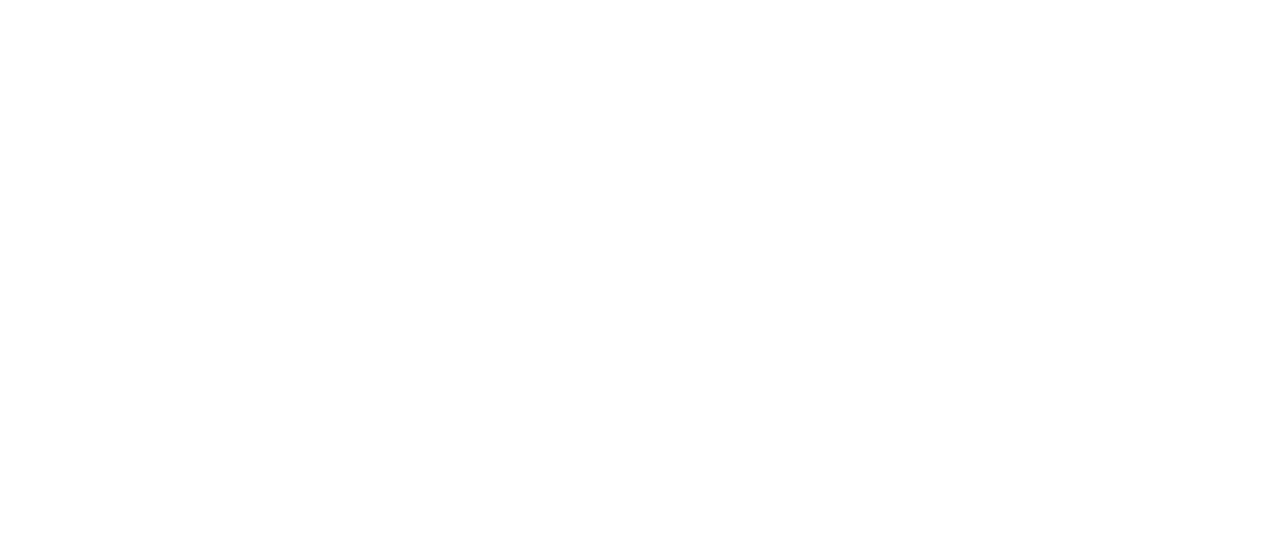
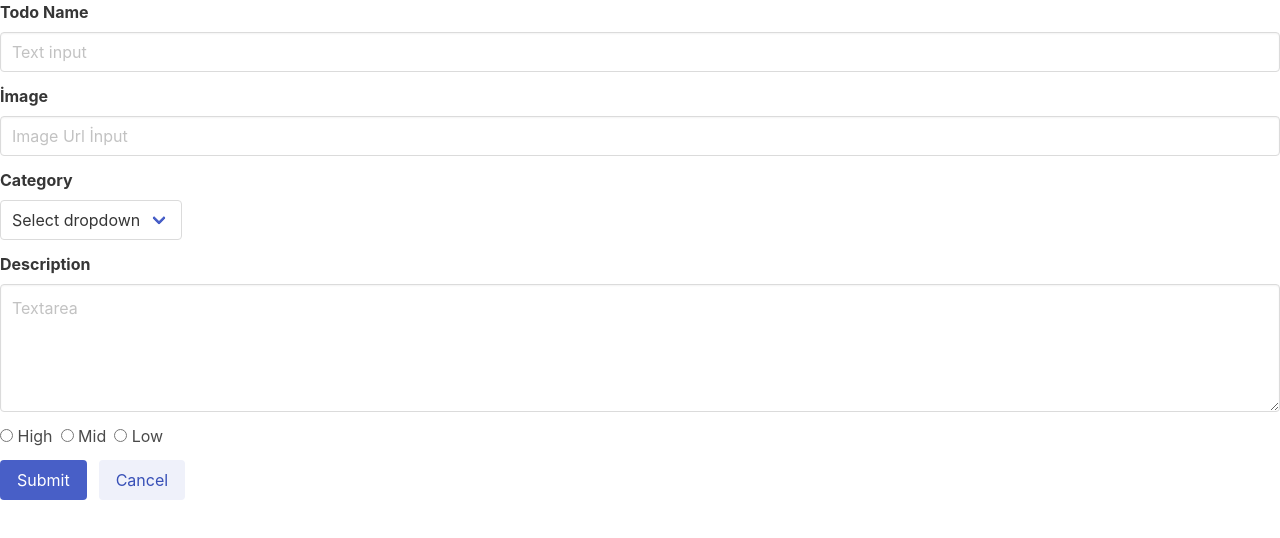
Before and after one commit to fatihserhatturan/todoApp-vue, a Vue app: page / in a window 1280 px wide. Shown: the top 538 px of the page. Built offline with nearby package versions, Linux system fonts and the light colour scheme.

Commit message:
appvue configure

```diff
--- a/package.json
+++ b/package.json
@@ -8,6 +8,7 @@
     "lint": "vue-cli-service lint"
   },
   "dependencies": {
+    "bulma": "^0.9.4",
     "core-js": "^3.8.3",
     "vue": "^3.2.13",
     "vue-router": "^4.0.3",
--- a/src/App.vue
+++ b/src/App.vue
@@ -1,13 +1,147 @@
 <template>
+  <div class="content">
+    <form @submit.prevent="addTodo">
+      <div class="field">
+  <label class="label"> Todo Name</label>
+  <div class="control">
+    <input v-model="todo.name" class="input" type="text" placeholder="Text input">
+  </div>
+</div>
+
+
+
+<div class="field">
+  <label class="label">İmage </label>
+  <div class="control ">
+    <input v-model="todo.image"  class="input" type="text" placeholder="Image Url İnput">
+
+
+  </div>
+
+</div>
+
+<div class="field">
+  <label class="label">Category</label>
+  <div class="control">
+    <div class="select">
+      <select>
+        <option>Select dropdown</option>
+        <option>With options</option>
+      </select>
+    </div>
+  </div>
+</div>
+
+<div class="field">
+  <label class="label">Description</label>
+  <div class="control">
+
+    <textarea v-model="todo.description" class="textarea" placeholder="Textarea"></textarea>
+  </div>
+</div>
+
+
+
+<div class="field">
+  <div class="control">
+    <label class="radio">
+      <input v-model="todo.priority" type="radio" value="High" name="question">
+      High
+    </label>
+    <label class="radio">
+      <input v-model="todo.priority" type="radio" value="Mid" name="question">
+      Mid
+    </label>
+    <label class="radio">
+      <input v-model="todo.priority" type="radio" value="Low" name="question">
+      Low
+    </label>
+  </div>
+</div>
+
+<div class="field is-grouped">
+  <div class="control">
+    <button class="button is-link">Submit</button>
+  </div>
+  <div class="control">
+    <button type="submit" class="button is-link is-light">Cancel</button>
+  </div>
+</div>
+
+    </form>
+    <div v-for="todo in todos" class="card my-5 mx-5">
+
+  <div class="card-content">
+    <div class="media">
+      <div class="media-left">
+
+      </div>
+      <div class="media-content">
+        <p class="title is-4">{{ todo.name }}</p>
+        <p :class="{done:todo.done}" @click="done(todo)" class="subtitle is-6">{{ todo.priority }}</p>
+      </div>
+    </div>
+
+    <div class="content">
+      {{ todo.description }}<a>Done: {{ todo.done }}</a>.
+
+      <br>
+      <time datetime="2016-1-1">11:09 PM - 1 Jan 2016</time>
+    </div>
+  </div>
+</div>
+
+
+  </div>
 
 </template>
 
 <script>
+import{ref,reactive} from 'vue'
 export default{
+  setup(){
+    //const todo = ref('')
+    const todo = reactive({
+      name: '',
+      image: '',
+      description: '',
+      priority: '',
+      category:''
+
+    })
+    const todos = ref([])
+
+    function addTodo(){
+      todos.value.push({
+        done:false,
+        description:todo.description,
+        name:todo.name,
+        image:todo.image,
+        priority:todo.priority,
+        category:todo.category,
+
+
+      })
+
+    }
+    function done(todo){
+      todo.done = !todo.done
+    }
+
+    return {
+      todo,
+      todos,
+      addTodo,
+      done
+    }
+  }
 
 }
 </script>
 
 <style lang="scss">
+.done {
+  text-decoration: line-through;
+}
 
 </style>
--- a/src/main.js
+++ b/src/main.js
@@ -2,5 +2,6 @@
 import App from "./App.vue";
 import router from "./router";
 import store from "./store";
+import 'bulma/css/bulma.css'
 
 createApp(App).use(store).use(router).mount("#app");
```
Also changed, not shown: 1 other file (tests, documents, lock files or other folders).
